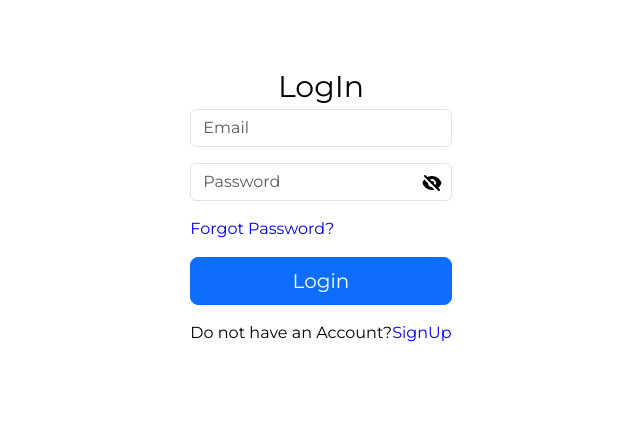
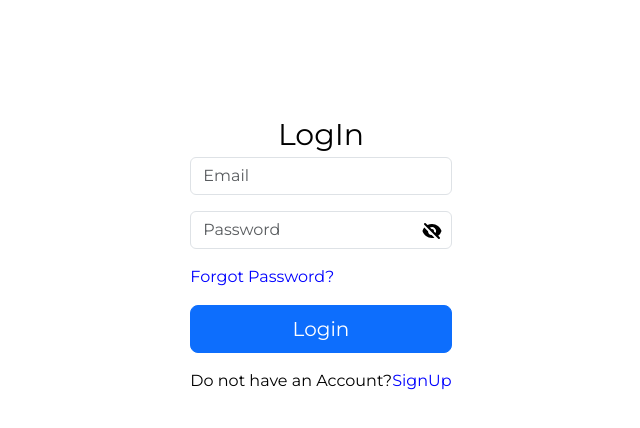
Before and after one commit to Mca-Vnsgu-2023/Crud-Topic-Nextjs-App, a Next.js app: page /auth/login in a window 1280 px wide. Shown: the top 428 px of the page, without its empty margins (319-959 px from the left). Built offline with nearby package versions, Linux system fonts and the light colour scheme; no server answers.

Commit message:
set the design on login page.

```diff
--- a/components/UserAuth/Login.tsx
+++ b/components/UserAuth/Login.tsx
@@ -48,7 +48,7 @@ function Login() {
 
     return (
         <div className='d-flex justify-content-center align-items-center pt-5'>
-            <div>
+            <div className='pt-5'>
                 <div className='text-center' style={{fontSize: '30px', fontWeight:'500px'}}>LogIn</div>
                 <form onSubmit={handleSubmit(onSubmit)}>
                     <div className="mb-3">
```
